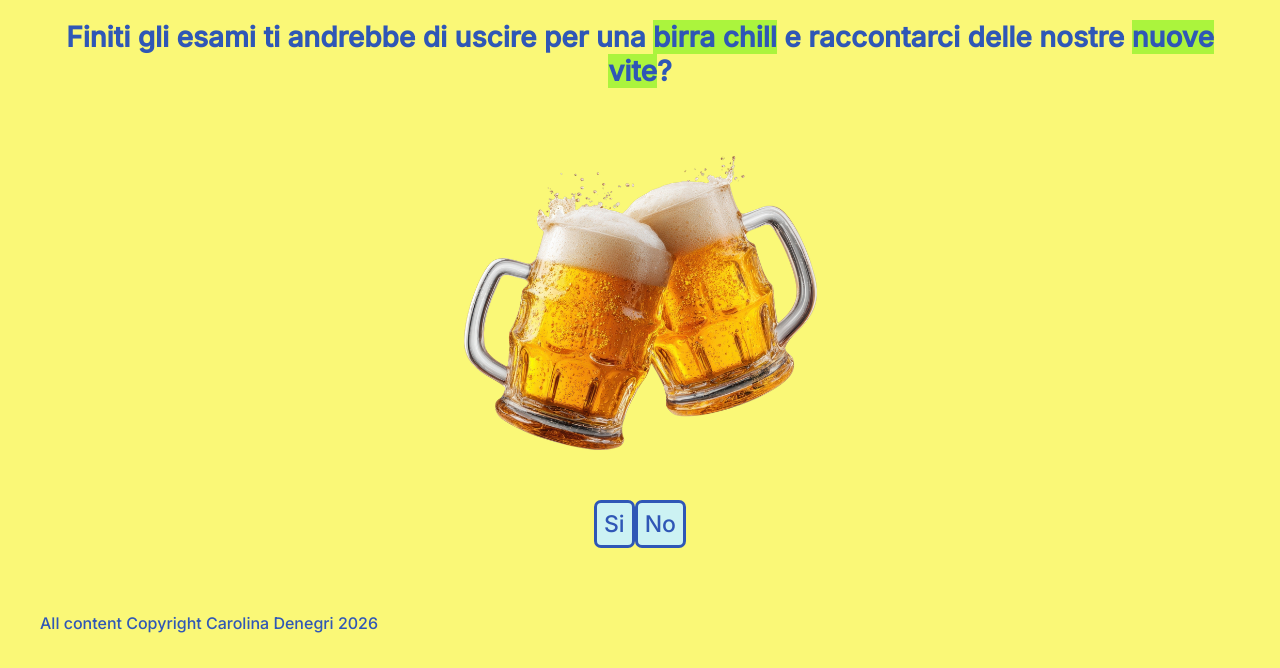
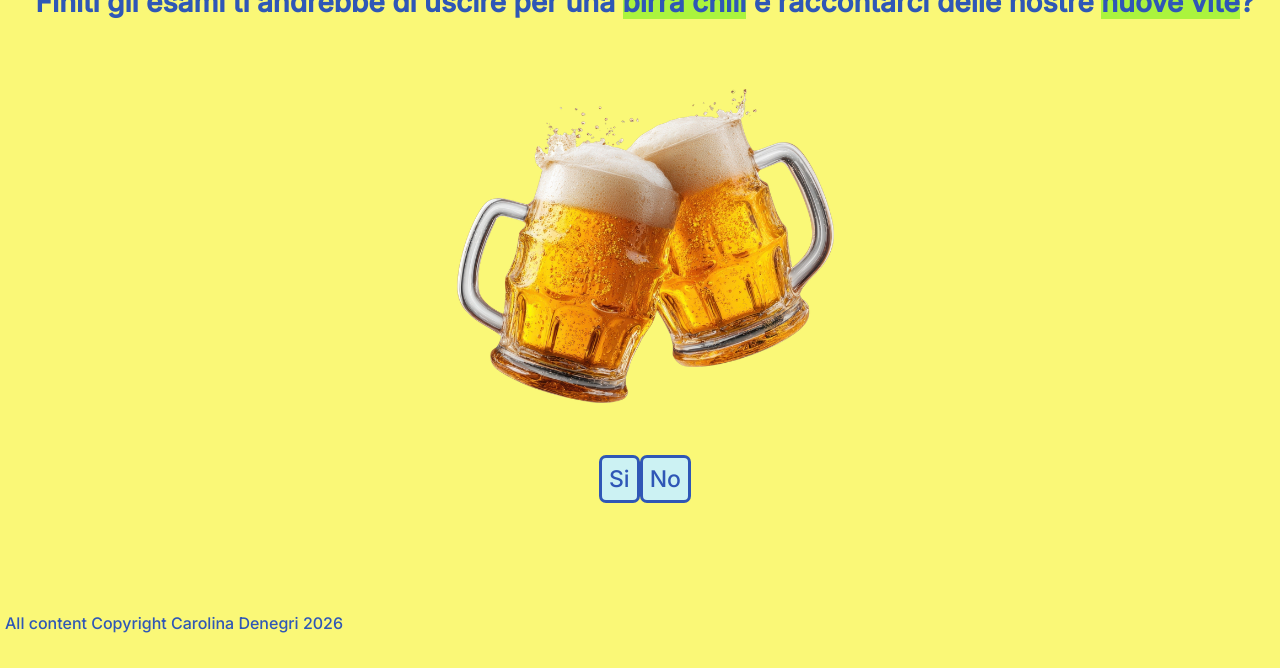
Before and after one commit to cdenegri22/Hey, a website: page index.html in a window 1280 px wide. Shown: the part 132-800 px from the top of the page. Drawn offline with Linux system fonts and the light colour scheme; a web font is replaced by a local one.

Commit message:
Update index.css

```diff
--- a/index.css
+++ b/index.css
@@ -4,6 +4,12 @@
     margin: 35px;
     padding:5px;
     color: #2f57b6;
+}
+
+body {
+    overflow-x: hidden;
+    width: 100%;
+    margin: 0;
 }
 
 h1{
```
